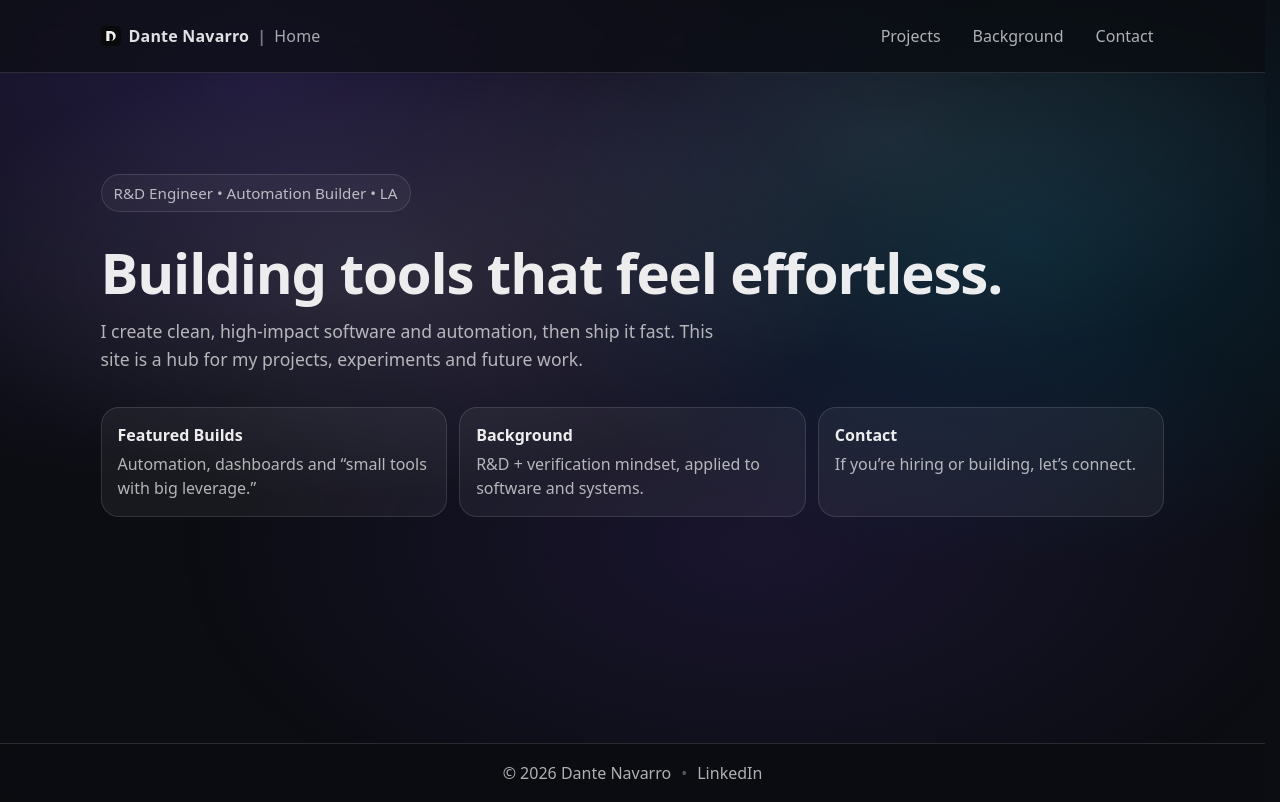
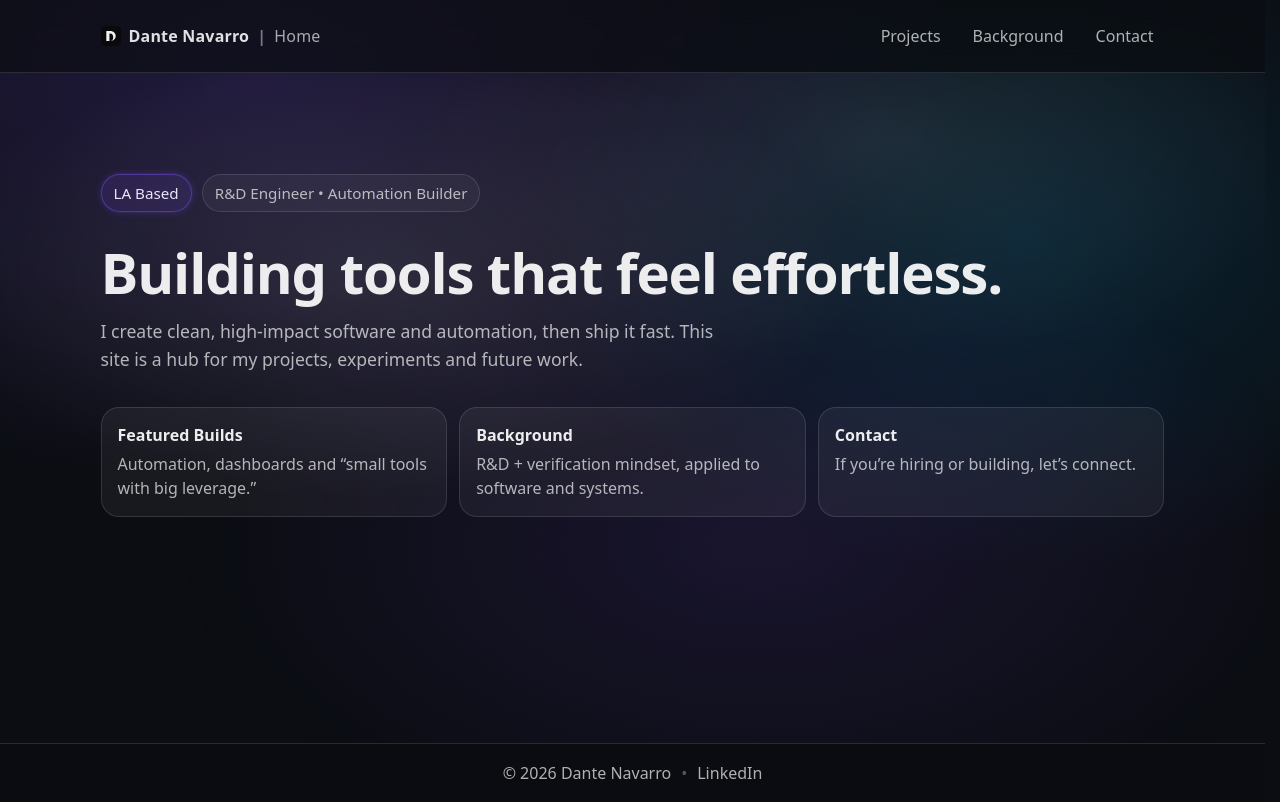
Before and after one commit to dantee-nv/dante-site, a React (Vite) app: page / in a window 1280 px wide. Built offline with nearby package versions, Linux system fonts and the light colour scheme.

Commit message:
Update home badge with separate LA chip

```diff
--- a/src/pages/Home.jsx
+++ b/src/pages/Home.jsx
@@ -30,7 +30,8 @@ export default function Home() {
           animate={{ opacity: 1, y: 0 }}
           transition={{ delay: 0.15, duration: 0.4 }}
         >
-          R&D Engineer • Automation Builder • LA
+          <span className="badge-location">LA Based</span>
+          <span className="badge-copy">R&D Engineer • Automation Builder</span>
         </Motion.p>
 
         <Motion.h1
--- a/src/styles.css
+++ b/src/styles.css
@@ -157,13 +157,30 @@ a{ color: inherit; text-decoration:none; }
 
 .badge{
   display:inline-flex;
+  align-items: center;
+  flex-wrap: wrap;
   gap: 10px;
+  font-size: 0.95rem;
+}
+.badge-copy{
+  display: inline-flex;
+  align-items: center;
   padding: 8px 12px;
   border: 1px solid var(--line);
   border-radius: 999px;
   background: rgba(255,255,255,0.04);
   color: var(--muted);
-  font-size: 0.95rem;
+}
+
+.badge-location{
+  display: inline-flex;
+  align-items: center;
+  padding: 8px 12px;
+  border-radius: 999px;
+  border: 1px solid rgba(130,84,255,0.42);
+  color: rgba(244,239,255,0.95);
+  background: rgba(130,84,255,0.12);
+  box-shadow: 0 0 0 1px rgba(130,84,255,0.08), 0 0 8px rgba(130,84,255,0.22);
 }
 
 .headline{
```
